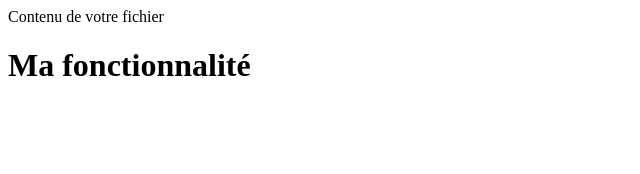
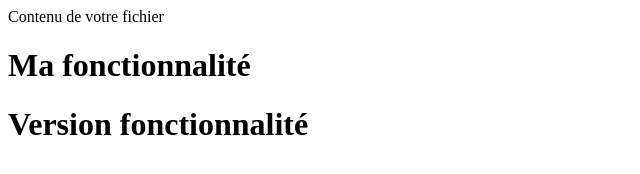
Before and after one commit to nourgedira/tp-01-Devops, a plain HTML site: page index.html in a window 1280 px wide. Shown: the whole page, without its empty margins (0-640 px from the left). Drawn offline with Linux system fonts and the light colour scheme.

Commit message:
Modification de ma-fonctionnalite

```diff
--- a/index.html
+++ b/index.html
@@ -1,2 +1,3 @@
 Contenu de votre fichier
 <h1>Ma fonctionnalité</h1>
+<h1>Version  fonctionnalité</h1>
```
